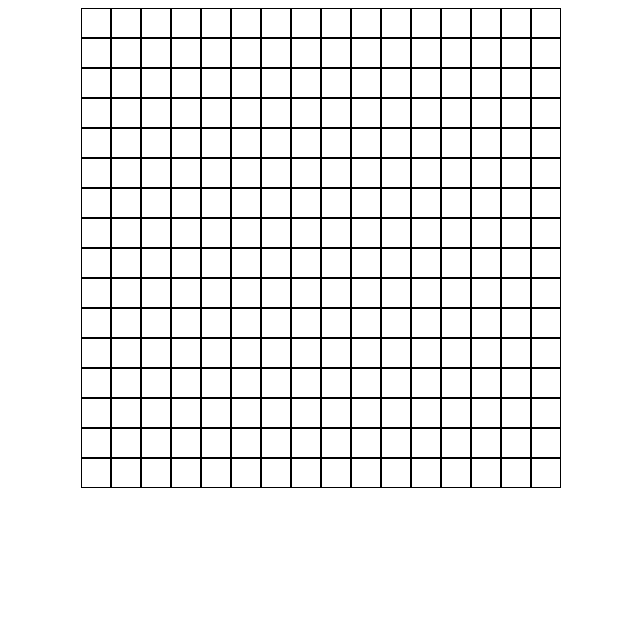
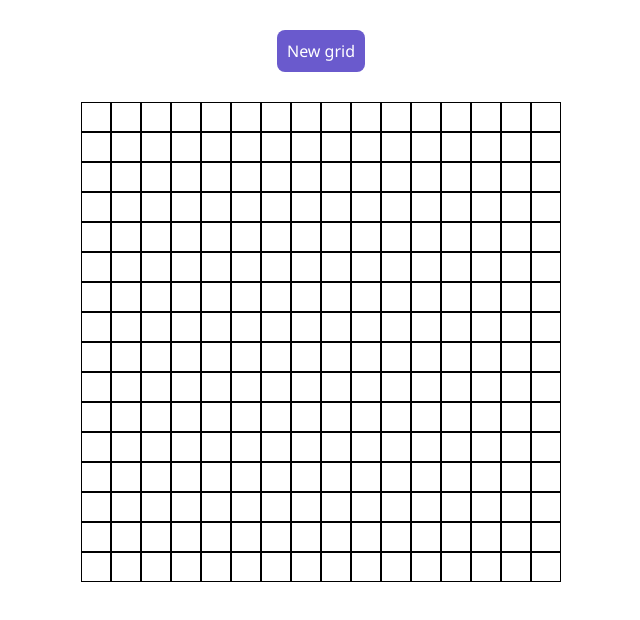
Before and after one commit to timcbuck/etch-a-sketch, a plain HTML site: page index.html in a window 1280 px wide. Shown: the whole page, without its empty margins (319-959 px from the left). Drawn offline with Linux system fonts and the light colour scheme.

Commit message:
Completed grid with random color on hover

```diff
--- a/index.html
+++ b/index.html
@@ -8,8 +8,14 @@
     <title>Etch-A-Sketch</title>
 </head>
 <body>
+
+    <div class="button-container">
+        <div class="button" onclick="getNewGridSize();">New grid</div>
+    </div>
+
     <div class="grid">
 
     </div>
+
 </body>
 </html>
--- a/script.js
+++ b/script.js
@@ -1,18 +1,67 @@
-let grid = document.querySelector('.grid');
+// Create initial grid
+createGrid();
 
-// Create grid columns
-for (let i = 0; i < 16; i++) {
+
+function createGrid(size=16) {
+    // Delete existing grid first
+    document.querySelector('.grid').remove();
+
+    // Create new grid div
+    let grid = document.createElement("div")
+    grid.classList.add("grid");
+    document.body.appendChild(grid);
+
+    // Calculate square sizes
+    let colWidth = 480/size; // width for columns
+    let squareHeight = colWidth-2 // width for squares (1px border on each side)
+    colWidth = colWidth + "px";
+    squareHeight = squareHeight + "px";
+
+    // Create new grid columns
+    for (let i = 0; i < size; i++) {
         let col = document.createElement("div");
         col.classList.add("grid-col");
+        col.style.width = colWidth;
         grid.appendChild(col);
-};
+    }
 
-// Create squares
+    // Create new grid squares in each column
     let cols = document.querySelectorAll(".grid-col");
     cols.forEach((col) => {
-    for (let i = 0; i < 16; i++) {
+        for (let i = 0; i < size; i++) {
             let square = document.createElement("div");
             square.classList.add("grid-square");
+            square.style.height = squareHeight;
             col.appendChild(square);
         }
     });
+
+    addFillOnHoverEvent();
+}
+
+
+function getNewGridSize() {
+    let size = Number(window.prompt("How many squares per side for the new grid? (max: 100)"));
+    if (size > 100) {
+        size = 100;
+    } else if (size < 0) {
+        size = 2;
+    }
+    createGrid(size);
+}
+
+
+function addFillOnHoverEvent() {
+    let squares = document.querySelectorAll(".grid-square");
+    squares.forEach((square) => {
+        square.addEventListener("mouseover", (event) => {
+            let fillColor = getRandomColor();
+            event.target.style.backgroundColor = fillColor;
+        });
+    });
+}
+
+
+function getRandomColor() {
+    return "#" + Math.floor(Math.random()*16777215).toString(16);
+}
--- a/styles.css
+++ b/styles.css
@@ -1,18 +1,48 @@
+* {
+    font-family:'Segoe UI', Tahoma, Geneva, Verdana, sans-serif;
+}
+
+body {
+    margin-top: 30px;
+    display: flex;
+    flex-direction: column;
+    justify-content: center;
+    align-items: center;
+    gap: 30px;
+}
+
+.button-container {
+    display: flex;
+    justify-content: center;
+}
+
+.button {
+    background-color: slateblue;
+    color: white;
+    padding: 10px;
+    border-radius: 8px;
+    cursor: pointer;
+}
+
 .grid {
     display: flex;
     justify-content: center;
     align-items: center;
+    width: 480px;
+    height: 480px;
 }
 
 .grid-col {
     display: flex;
     flex-direction: column;
     justify-content: center;
-    width: 30px;
 }
 
 .grid-square {
     border-style: solid;
-    border-width: 1px;
-    height: 28px;
+    border-width: 0.2px;
 }
+
+.fill {
+    background-color: slategray;
+}
```
Lines whose indentation alone changed are shown as unchanged.
